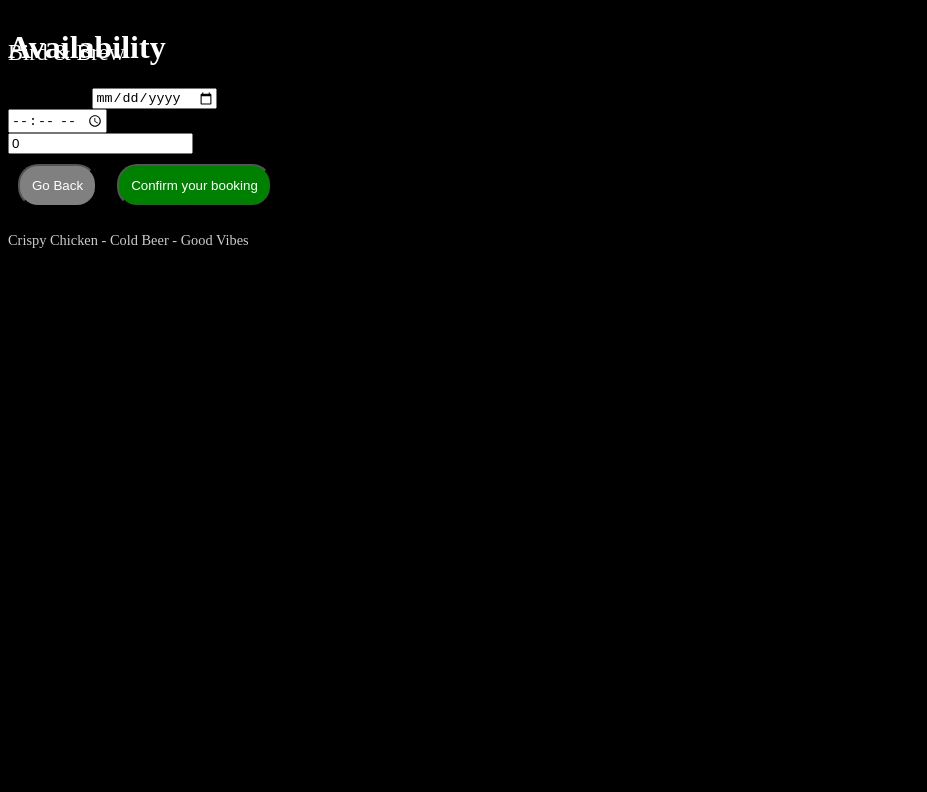
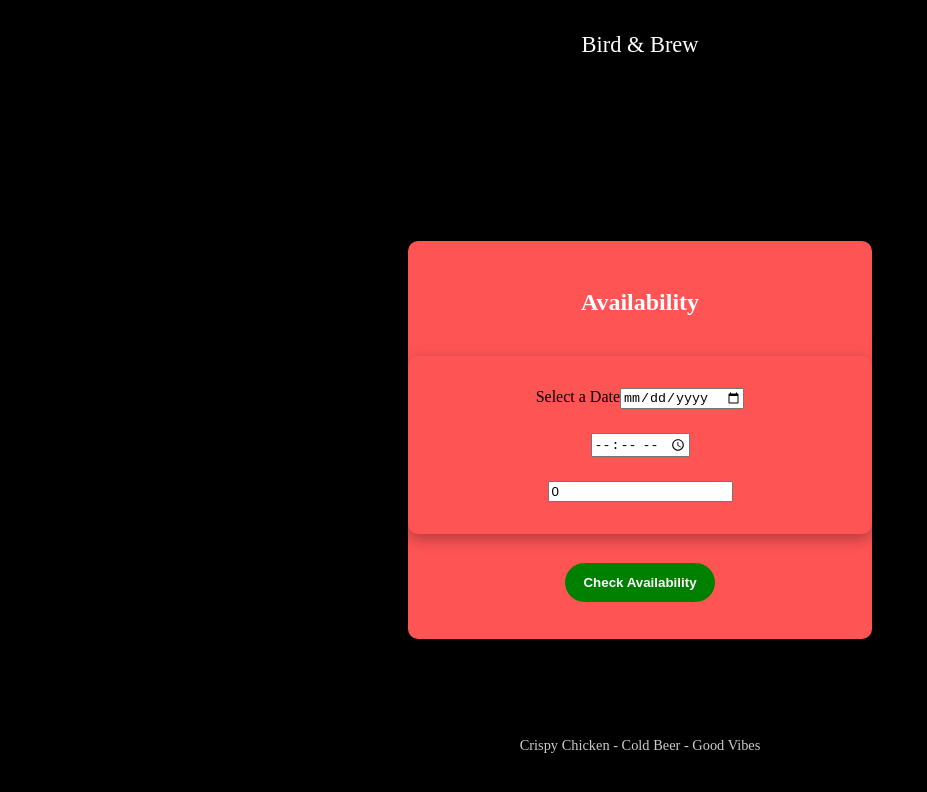
Before and after one commit to joshuauaua/BirdAndBrewReact, a React (Vite) app: page /booking in a window 1280 px wide. Shown: the top 792 px of the page, without its empty margins (0-927 px from the left). Built offline with nearby package versions, Linux system fonts and the light colour scheme.

Commit message:
Styling of form

```diff
--- a/src/components/Components.css
+++ b/src/components/Components.css
@@ -1,19 +1,23 @@
 .logo {
   position: absolute;
+  top: 2rem;
+  left: 50%;
+  transform: translateX(-50%);
   font-size: 1.4rem;
-  margin-bottom: 1rem;
-  margin-top: 2rem;
   color: white;
   text-decoration: none;
   z-index: 1;
 }
 
-.logo:hover{
+.logo:hover {
   cursor: pointer;
 }
 
 .footer-text {
   position: absolute;
+  bottom: 2rem;
+  left: 50%;
+  transform: translateX(-50%);
   font-size: 0.9rem;
   opacity: 0.8;
   color: white;
--- a/src/components/pages/booking/Confirmation.jsx
+++ b/src/components/pages/booking/Confirmation.jsx
@@ -7,7 +7,7 @@ export default function Confirmation ({formData, setFormData}) {
 
     <>
 
-    <div className="form-container">
+    <div>
     <h1>Booking Details</h1>
     <p>Name: {formData.firstName}  {formData.lastName}</p>
     <p>Email: {formData.email} </p>
--- a/src/components/pages/booking/DynamicFooter.jsx
+++ b/src/components/pages/booking/DynamicFooter.jsx
@@ -1,8 +1,9 @@
-import React from "react";
 import HandleAvailability from "./HandleAvailability";
 import HandleGuest from "./HandleGuest";
 
-export default function DynamicFooter({
+
+
+export default function DynamicButtons({
   page,
   formData,
   setError,
--- a/src/components/pages/booking/HandleConfirm.jsx
+++ b/src/components/pages/booking/HandleConfirm.jsx
@@ -1,3 +1,4 @@
+
 export default async function HandleConfirm(formData, customerId, setError, setPage) {
   setError("");
 
--- a/src/components/pages/booking/HandleGuest.jsx
+++ b/src/components/pages/booking/HandleGuest.jsx
@@ -1,4 +1,4 @@
-import handleConfirm from "./HandleConfirm";
+import HandleConfirm from "./HandleConfirm";
 
 export default async function HandleGuest(formData, setError, setPage) {
   setError("");
@@ -21,7 +21,7 @@ export default async function HandleGuest(formData, setError, setPage) {
 
     if (data && data.customerId) {
       console.log("Customer ID received:", data.customerId);
-      await handleConfirm(formData, data.customerId, setError, setPage);
+      await HandleConfirm(formData, data.customerId, setError, setPage);
     } else {
       throw new Error("No customerId returned from API");
     }
--- a/src/components/pages/booking/SelectTable.jsx
+++ b/src/components/pages/booking/SelectTable.jsx
@@ -1,26 +1,35 @@
-
+import '/src/pages/Booking.css'
 
 export default function SelectTable({ tables, formData, setFormData }) {
-  const handleSelect = (table) => {
-    setFormData(prev => ({
-      ...prev,
-      tableId: table.id,
-      tableNumber: table.tableNumber
-    }));
+  const handleSelect = (event) => {
+    const selectedId = parseInt(event.target.value, 10);
+    const selectedTable = tables.find((t) => t.id === selectedId);
+
+    if (selectedTable) {
+      setFormData((prev) => ({
+        ...prev,
+        tableId: selectedTable.id,
+        tableNumber: selectedTable.tableNumber,
+      }));
+    }
   };
 
   return (
     <div className="table-select">
       <h3>Select a Table</h3>
-      {tables.map(table => (
-        <button
-          key={table.id}
-          className={`table-btn ${formData.tableId === table.id ? "selected" : ""}`}
-          onClick={() => handleSelect(table)}
-        >
-          Table {table.tableNumber} — Seats {table.capacity}
-        </button>
-      ))}
+
+      <select
+        className="table-dropdown"
+        value={formData.tableId || ""}
+        onChange={handleSelect}
+      >
+        <option value="">-- Choose a table --</option>
+        {tables.map((table) => (
+          <option key={table.id} value={table.id}>
+            Table {table.tableNumber} — Seats {table.capacity}
+          </option>
+        ))}
+      </select>
     </div>
   );
 }
--- a/src/index.css
+++ b/src/index.css
@@ -2,5 +2,4 @@
 body {
  background-color: black;
  overflow: hidden;
-
 }
--- a/src/pages/Booking.css
+++ b/src/pages/Booking.css
@@ -1,40 +1,108 @@
+/* Full viewport wrapper */
+.form-wrapper {
+  position: relative;
+  min-height: 100vh;
+  display: flex;
+  flex-direction: column;
+  justify-content: center; /* vertical centering */
+  align-items: center;     /* horizontal centering */
+  padding: 2rem;
+  background-color: transparent;
+  overflow: hidden;
+}
 
-.form-container{
-  display: inline-block;
+/* Fixed-size form container, scrollable if content is too tall */
+.form-container {
+  width: 400px;
+  max-width: 90%;
+  max-height: 80vh;
+  padding: 2rem;
+  background-color: rgb(255, 84, 84);
+  border-radius: 10px;
+  display: flex;
+  flex-direction: column;
   align-items: center;
-  justify-content: center;
+  gap: 1.5rem;
+  box-shadow: 0 5px 15px rgba(0,0,0,0.3);
 }
 
 
-
-.progressBar {
-  color: blue;
-  background-color: blue;
+.form-titles {
+  color: white;
+  text-align: center;
+  font-size: 1.5rem;
+  margin-bottom: 1rem;
 }
 
-.btn-primary{
-  background-color: green;
-  color: white;
-  padding: 12px;
-  margin: 10px;
+/* Buttons */
+.btn-primary, .btn-secondary {
+  width: 150px;
+  text-align: center;
+  font-weight: bold;
+  padding: 12px 0;
+  margin: 5px;
+  border: none;
   border-radius: 20px;
 }
 
-.btn-secondary{
+.btn-primary {
+  background-color: green;
+  color: white;
+}
+
+.btn-primary:hover {
+  background-color: rgb(2, 169, 2);
+  cursor: pointer;
+}
+
+.btn-secondary {
   background-color: grey;
   color: white;
-  padding: 12px;
-  margin: 10px;
-  border-radius: 20px;
 }
 
-.btn-primary:hover{
+.btn-secondary:hover {
+  background-color: rgb(168, 168, 168);
   cursor: pointer;
-  background-color: rgb(2, 169, 2);
-
 }
 
+/* Table select component */
+.table-select {
+  display: flex;
+  flex-direction: column;
+  align-items: center;
+  gap: 1rem;
+  width: 100%;
+}
 
-.form-titles{
-  color: white;
+.table-dropdown {
+  padding: 0.5rem 1rem;
+  font-size: 1rem;
+  border-radius: 0.5rem;
+  border: 1px solid #ccc;
+  width: 100%;
+  max-width: 250px;
+  text-align: center;
+  cursor: pointer;
 }
+
+.table-dropdown:focus {
+  outline: none;
+  border-color: #007bff;
+  box-shadow: 0 0 5px rgba(0, 123, 255, 0.5);
+}
+
+/* Progress bar */
+.progressBar {
+  width: 100%;
+  height: 8px;
+  background-color: rgba(255,255,255,0.2);
+  border-radius: 4px;
+  margin-bottom: 1.5rem;
+}
+
+.progressBar span {
+  display: block;
+  height: 100%;
+  background-color: green;
+  border-radius: 4px;
+}
--- a/src/pages/Booking.jsx
+++ b/src/pages/Booking.jsx
@@ -1,11 +1,11 @@
-import './Booking.css';
+import "./Booking.css";
 
-import { useState } from 'react';
-import Availability from '../components/pages/booking/Availability';
-import GuestInfo from '../components/pages/booking/GuestInfo';
-import SelectTable from '../components/pages/booking/SelectTable';
-import Confirmation from '../components/pages/booking/Confirmation';
-import DynamicFooter from '../components/pages/booking/DynamicFooter';
+import { useState } from "react";
+import Availability from "../components/pages/booking/Availability";
+import GuestInfo from "../components/pages/booking/GuestInfo";
+import SelectTable from "../components/pages/booking/SelectTable";
+import Confirmation from "../components/pages/booking/Confirmation";
+import DynamicFooter from "../components/pages/booking/DynamicFooter";
 
 export default function Booking() {
   const [tables, setTables] = useState([]);
@@ -21,7 +21,7 @@ export default function Booking() {
     date: "",
     time: "",
     numberOfGuests: 0,
-    customerId: 0
+    customerId: 0,
   });
 
   const FormTitles = [
@@ -31,24 +31,25 @@ export default function Booking() {
     "Confirmation",
   ];
 
-
   // Which page to display
   const PageDisplay = () => {
     if (page === 0)
       return <Availability formData={formData} setFormData={setFormData} />;
     else if (page === 1)
-      return <SelectTable formData={formData} setFormData={setFormData} tables={tables} />;
+      return (
+        <SelectTable
+          formData={formData}
+          setFormData={setFormData}
+          tables={tables}
+        />
+      );
     else if (page === 2)
       return <GuestInfo formData={formData} setFormData={setFormData} />;
-    else
-      return <Confirmation formData={formData} />;
+    else return <Confirmation formData={formData} />;
   };
 
-
-
   return (
-
-    <div className="form">
+    <div className="form-wrapper">
       <div className="form-container">
         <div className="form-header">
           <h1 className="form-titles">{FormTitles[page]}</h1>
@@ -57,7 +58,13 @@ export default function Booking() {
         <div className="form-body">{PageDisplay()}</div>
 
         <div className="form-footer">
-          <DynamicFooter />
+          <DynamicFooter
+            page={page}
+            formData={formData}
+            setError={setError}
+            setTables={setTables}
+            setPage={setPage}
+          />
         </div>
 
         {error && <p className="error-message">{error}</p>}
```
